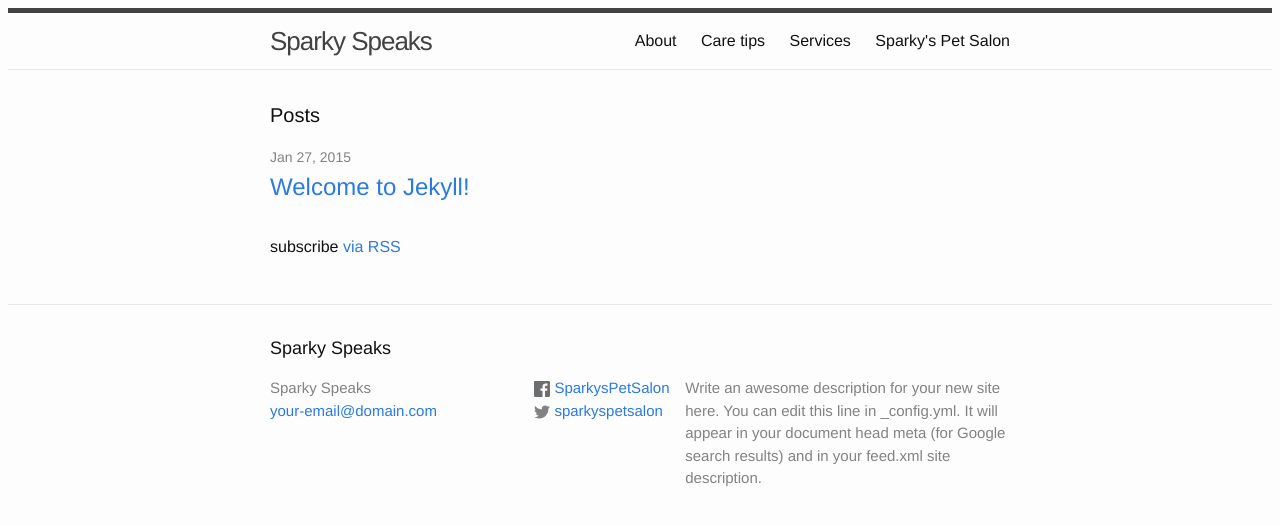
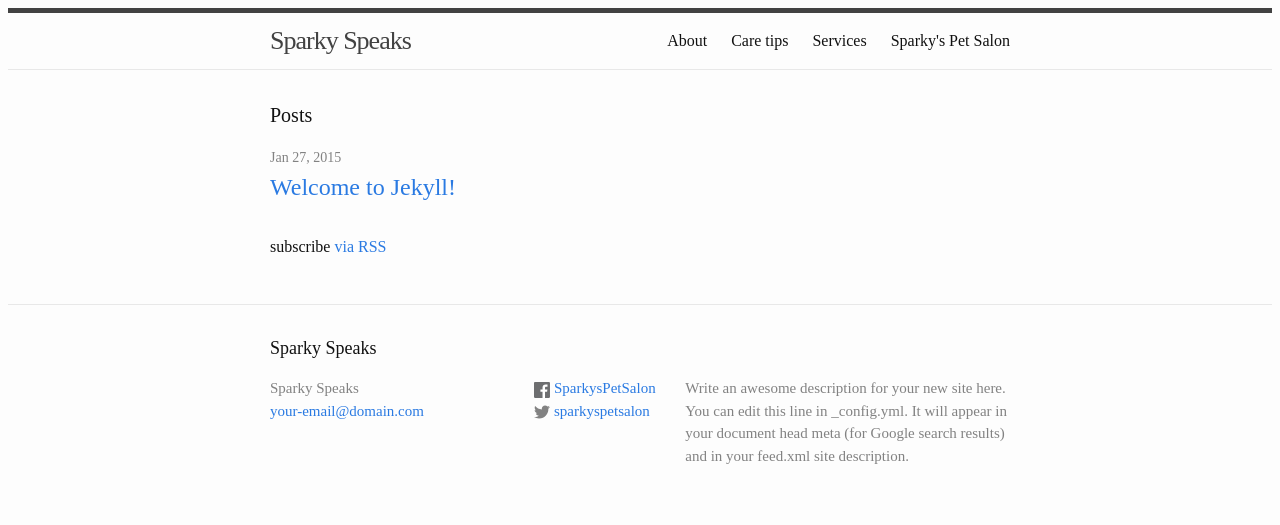
Before and after one commit to Leonardgrr/sparkyspeaks, a Jekyll site: the page built from index.html, in a window 1280 px wide. Shown: the top 525 px of the page. Built offline with Jekyll 4.4.1, drawn with Linux system fonts in a browser that asks for light colours; some web fonts are replaced.

Commit message:
font face
got copy text a new font

```diff
--- a/_includes/head.html
+++ b/_includes/head.html
@@ -6,6 +6,7 @@
   <title>{% if page.title %}{{ page.title }}{% else %}{{ site.title }}{% endif %}</title>
   <meta name="description" content="{% if page.excerpt %}{{ page.excerpt | strip_html | strip_newlines | truncate: 160 }}{% else %}{{ site.description }}{% endif %}">
 
+  <link href='http://fonts.googleapis.com/css?family=Enriqueta:400,700' rel='stylesheet' type='text/css'>
   <link rel="stylesheet" href="{{ "/css/main.css" | prepend: site.baseurl }}">
   <link rel="canonical" href="{{ page.url | replace:'index.html','' | prepend: site.baseurl | prepend: site.url }}">
   <link rel="alternate" type="application/rss+xml" title="{{ site.title }}" href="{{ "/feed.xml" | prepend: site.baseurl | prepend: site.url }}" />
@@ -17,6 +18,5 @@
 
   ga('create', 'UA-59057910-1', 'auto');
   ga('send', 'pageview');
-
-</script>
+  </script>
 </head>
--- a/css/main.scss
+++ b/css/main.scss
@@ -6,7 +6,7 @@
 
 
 // Our variables
-$base-font-family: Helvetica, Arial, sans-serif;
+$base-font-family: 'Enriqueta', serif;
 $base-font-size:   16px;
 $small-font-size:  $base-font-size * 0.875;
 $base-line-height: 1.5;
```
